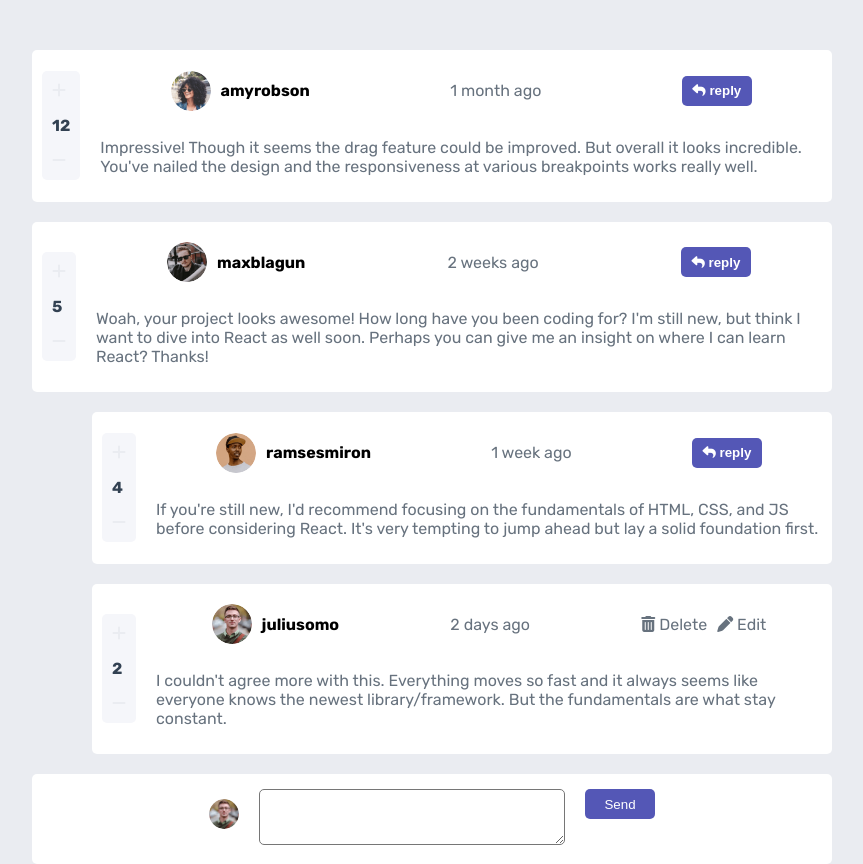
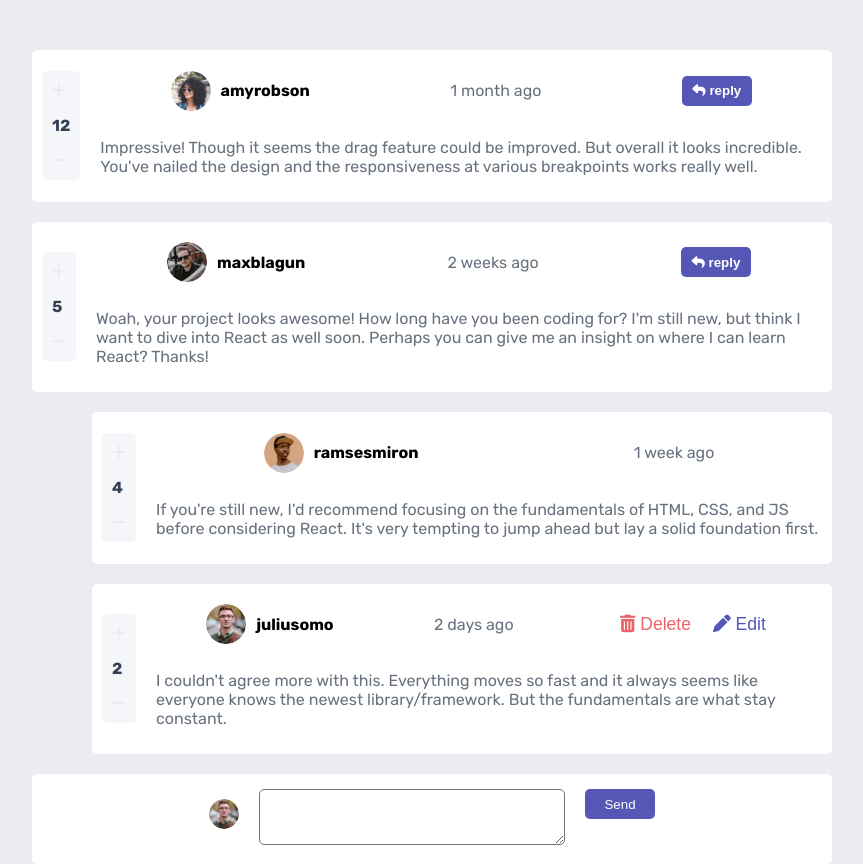
Before and after one commit to dayanMichelle/interactive-comments-section, a React (Vite) app: page / in a window 1280 px wide. Shown: the whole page, without its empty margins (208-1071 px from the left). Built offline with nearby package versions, Linux system fonts and the light colour scheme.

Commit message:
estilando los botones de edicion y eliminar

```diff
--- a/src/components/Comment.jsx
+++ b/src/components/Comment.jsx
@@ -3,10 +3,10 @@ import { useComments } from "../hooks/useComments";
 import styles from "../styles/Comment.module.css";
 import Counter from "./Counter";
 import Form from "./Form";
-const Comment = ({ comen, reply, id }) => {
+const Comment = ({ comen, reply, id, idReply }) => {
   const [newReply, setNewReply] = useState(false);
-  const [edit, setEdit] = useState(false)
-  const {handleDeleted, user} = useComments()
+  const [edit, setEdit] = useState(false);
+  const { handleDeleted, user } = useComments();
 
   const handleNewReply = () => {
     setNewReply(!newReply);
@@ -33,8 +33,8 @@ const Comment = ({ comen, reply, id }) => {
               <h4>{comen.user.username}</h4>
             </div>
             <p>{comen.createdAt}</p>
-            {
-              comen.user.username != user.username ? (
+            {comen.user.username != user.username ? (
+              !reply && (
                 <button
                   onClick={() => {
                     handleNewReply();
@@ -43,15 +43,27 @@ const Comment = ({ comen, reply, id }) => {
                 >
                   <i class="fa-solid fa-reply"></i> reply
                 </button>
+              )
             ) : (
               <div>
-                  <p onClick={()=>handleDeleted(id)}> <i class="fa-solid fa-trash-can"></i> Delete</p>
+                <button
+                className={styles.btn_delete}
+                onClick={() => handleDeleted(idReply)}>
+                  {" "}
+                  <i class="fa-solid fa-trash-can"></i> Delete
+                </button>
 
-                  <p onClick={()=> {setEdit(true)}}>  <i class="fa-solid fa-pen"></i> Edit</p>
+                <button
+                  className={styles.btn_edit}
+                  onClick={() => {
+                    setEdit(true);
+                  }}
+                >
+                  {" "}
+                  <i class="fa-solid fa-pen"></i> Edit
+                </button>
               </div>
-              )
-            }
-
+            )}
           </div>
           <div className={styles.comment_message}>
             <p>{comen.content}</p>
@@ -66,16 +78,14 @@ const Comment = ({ comen, reply, id }) => {
           value="Send"
         />
       )}
-      {
-        edit && (
+      {edit && (
         <Form
           id={id}
           handleNewReply={handleNewReply}
           reply={true}
           value="Update"
         />
-        )
-      }
+      )}
     </div>
   );
 };
--- a/src/components/ListComments.jsx
+++ b/src/components/ListComments.jsx
@@ -14,7 +14,13 @@ const ListComments = () => {
               <Comment id={comen.id} comen={comen} />
               {comen.replies.length > 0 &&
                 comen.replies.map((reply) => (
-                  <Comment id={reply.id} key={reply.id} reply={true} comen={reply} />
+                  <Comment
+                    id={comen.id}
+                    idReply= {reply.id}
+                    key={reply.id}
+                    reply={true}
+                    comen={reply}
+                  />
                 ))}
             </div>
           );
--- a/src/context/CommentsProvider.jsx
+++ b/src/context/CommentsProvider.jsx
@@ -47,36 +47,36 @@ const CommentsProviders = ({ children }) => {
   };
 
   const createReply = (message, id) => {
+    console.log(id)
     const newReply = {
       id: generarId(),
       content: message,
       createdAt: Date.now(),
       score: 0,
       user: user,
-     }
+    };
 
-
-    const newComments = comments.map( comen => {
-      if(comen.id == id){
+    const newComments = comments.map((comen) => {
+      if (comen.id == id) {
         return {
           ...comen,
-          replies: [...comen.replies,newReply]
-        }
+          replies: [...comen.replies, newReply],
+        };
       }
-      return comen
-    })
+      return comen;
+    });
+    console.log(newComments)
 
-   setComments(newComments);
+    setComments(newComments);
   };
   const addComment = (message, id) => {
-    console.log(id)
-    if(id){
-      createReply(message,id)
-    }else {
-      createComment(message)
+    console.log(id);
+    if (id) {
+      createReply(message, id);
+    } else {
+      createComment(message);
     }
-
-  }
+  };
   const createComment = (message) => {
     const newComment = {
       id: generarId(),
@@ -90,15 +90,15 @@ const CommentsProviders = ({ children }) => {
   };
 
   const handleDeleted = (id) => {
-    const newComments = comments.filter( com => com.id != id)
-    const newCommentsReplies = newComments.map(comen => {
-      const replies = comen.replies.filter( reply => {
-         return reply.id != id
-      })
-      return {...comen, replies}
-    })
-    setComments(newCommentsReplies)
-  }
+    const newComments = comments.filter((com) => com.id != id);
+    const newCommentsReplies = newComments.map((comen) => {
+      const replies = comen.replies.filter((reply) => {
+        return reply.id != id;
+      });
+      return { ...comen, replies };
+    });
+    setComments(newCommentsReplies);
+  };
   useEffect(() => {
     const getComments = async () => {
       try {
@@ -121,7 +121,7 @@ const CommentsProviders = ({ children }) => {
         user,
         addPoints,
         lessPoints,
-        handleDeleted
+        handleDeleted,
       }}
     >
       {children}
--- a/src/styles/Comment.module.css
+++ b/src/styles/Comment.module.css
@@ -53,3 +53,25 @@
     color:   hsl(211, 10%, 45%);
 
 }
+
+.btn_delete {
+    color: hsl(358, 79%, 66%);
+    border: none;
+    background-color: transparent;
+    font-size: 1.1rem;
+}
+
+.btn_delete:hover {
+    color: hsl(357, 100%, 86%);
+    cursor: pointer;
+}
+.btn_edit {
+    color:  hsl(238, 40%, 52%) ;
+    border: none;
+    background-color: transparent;
+    font-size: 1.1rem;
+}
+.btn_edit:hover {
+    color: hsl(239, 57%, 85%);
+    cursor: pointer;
+}
```
Lines whose indentation alone changed are shown as unchanged.
